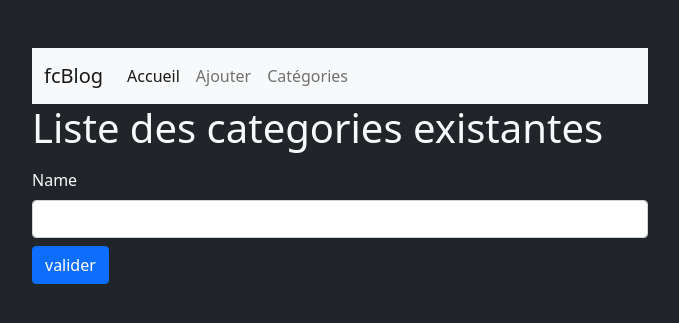
After one commit to fransoa2103/symfony_blog, a Symfony app: template templates/default/categories.html.twig in a window 1280 px wide. The commit adds this page. Shown: the top 323 px of the page, without its empty margins (300-979 px from the left). Run offline with Twig, Linux system fonts and the light colour scheme; the template is opened without the code that fills it, so the values that code supplies are empty; form fields are guessed from the names that the template uses; some libraries are stand-ins or nearby versions.

Commit message:
Chap/36/exercise solo

```diff
--- a/src/Entity/Category.php
+++ b/src/Entity/Category.php
@@ -69,6 +69,7 @@ class Category
         return $this;
     }
 
+
     public function __toString(): string
     {
         // TODO: Implement __toString() method.
--- /dev/null
+++ b/templates/default/categories.html.twig
@@ -0,0 +1,25 @@
+{% extends 'base.html.twig' %}
+
+{% block title %}Liste des categories{% endblock %}
+
+{% block body %}
+
+    <h1>Liste des categories existantes</h1>
+
+    <ul>
+        {% for categorie in categories %}
+            <li>{{ categorie.name }}</li>
+        {% endfor %}
+    </ul>
+
+    {{ form_start(form) }}
+        {{ form_errors(form)}}
+
+        {{ form_label(form.name, null, {'label_attr':{'class':'form-label'}}) }}
+        {{ form_widget(form.name, {'attr':{'class':'form-control'}}) }}
+
+        {{ form_rest(form) }}
+        <button type submit class="btn btn-primary mt-2">valider</button>
+    {{ form_end(form) }}
+
+{% endblock %}
--- a/templates/menu/_menu.html.twig
+++ b/templates/menu/_menu.html.twig
@@ -12,6 +12,9 @@
                 <li class="nav-item">
                     <a class="nav-link" aria-current="page" href="{{ path('ajouter_article') }}">Ajouter</a>
                 </li>
+                <li class="nav-item">
+                    <a class="nav-link" aria-current="page" href="{{ path('liste_categories') }}">Catégories</a>
+                </li>
             </ul>
         </div>
     </div>
```
Also changed, not shown: src/Controller/DefaultController.php (+39 -12 lines), src/Form/CategoryType.php (added, +30 -0 lines).
